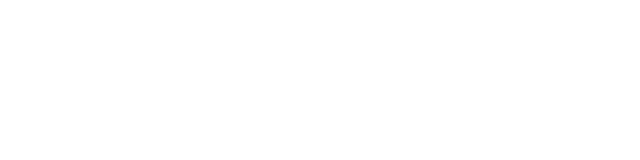
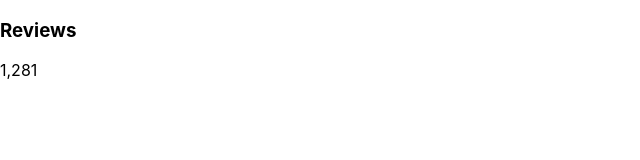
Before and after one commit to Calinpet/react-dashboard, a React (Create React App) app: page / in a window 1280 px wide. Shown: the top 160 px of the page, without its empty margins (0-640 px from the left). Built offline with nearby package versions, Linux system fonts and the light colour scheme.

Commit message:
create reviews

```diff
--- a/src/components/Dashboard.js
+++ b/src/components/Dashboard.js
@@ -1,10 +1,10 @@
-
+import Reviews from "./Reviews";
 
 function Dashboard(){
   return(
     <div className="wireframe">
       <div className="dashboard">
-
+         <Reviews/>
       </div>
 
       </div>
--- a/src/components/Reviews.js
+++ b/src/components/Reviews.js
@@ -0,0 +1,10 @@
+function Reviews() {
+  return(
+    <div className="rewievs">
+        <h3>Reviews</h3>
+        <p>1,281</p>
+    </div>
+  )
+}
+
+export default Reviews;
```
